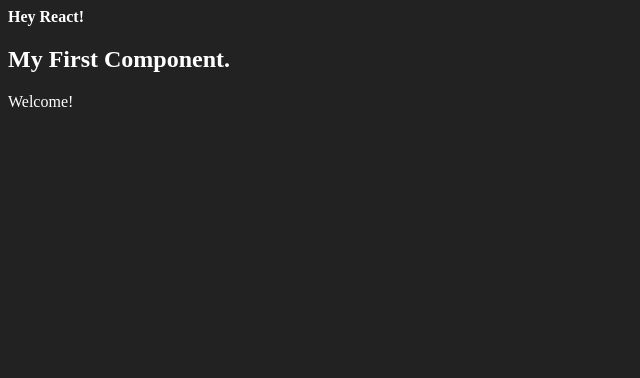
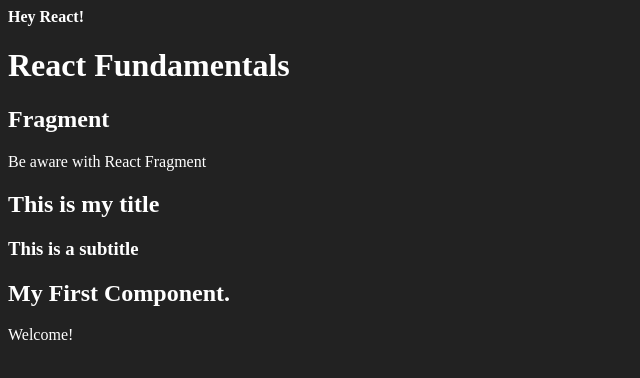
Before and after one commit to paulofrancis/react-fundamentals, a React (Create React App) app: page / in a window 1280 px wide. Shown: the top 378 px of the page, without its empty margins (0-640 px from the left). Built offline with nearby package versions, Linux system fonts and the light colour scheme.

Commit message:
classes 17, 18, 19 and 20

```diff
--- /dev/null
+++ b/src/App.jsx
@@ -0,0 +1,15 @@
+import React from "react";
+
+import First from './components/basic/First'
+import WithParam from './components/basic/WithParam'
+import Fragment from './components/basic/Fragment'
+
+export default _ =>
+    <div id='app'>
+        <h1>React Fundamentals</h1>
+        <Fragment />
+        <WithParam
+            title='This is my title'
+            subtitle='This is a subtitle' />
+        <First></First>
+    </div>
--- /dev/null
+++ b/src/components/basic/Fragment.jsx
@@ -0,0 +1,10 @@
+import React from "react";
+
+export default function Fragment(props) {
+    return (
+        <>
+            <h2>Fragment</h2>
+            <p>Be aware with React Fragment</p>
+        </>
+    )
+}
--- /dev/null
+++ b/src/components/basic/WithParam.jsx
@@ -0,0 +1,11 @@
+import React from "react"
+
+export default function WithParam(props) {
+    // props are read only!!!
+    return (
+        <div>
+            <h2>{ props.title }</h2>
+            <h3>{ props.subtitle }</h3>
+        </div>
+    )
+}
--- a/src/index.js
+++ b/src/index.js
@@ -1,16 +1,16 @@
 import './index.css'
 import ReactDOM from 'react-dom'
 import React from 'react'
-import First from './components/basic/First'
+import App from './App'
 
 const el = document.getElementById('root')
 
 const tag = <strong>Hey React!</strong>
 ReactDOM.render(
-    <div>
+    <div id='app'>
         { tag }
         <br />
-        <First></First>
+        <App />
     </div>,
     el
 )
```
Also changed, not shown: src/components/basic/First.jsx (renamed from src/components/basic/First.js).
